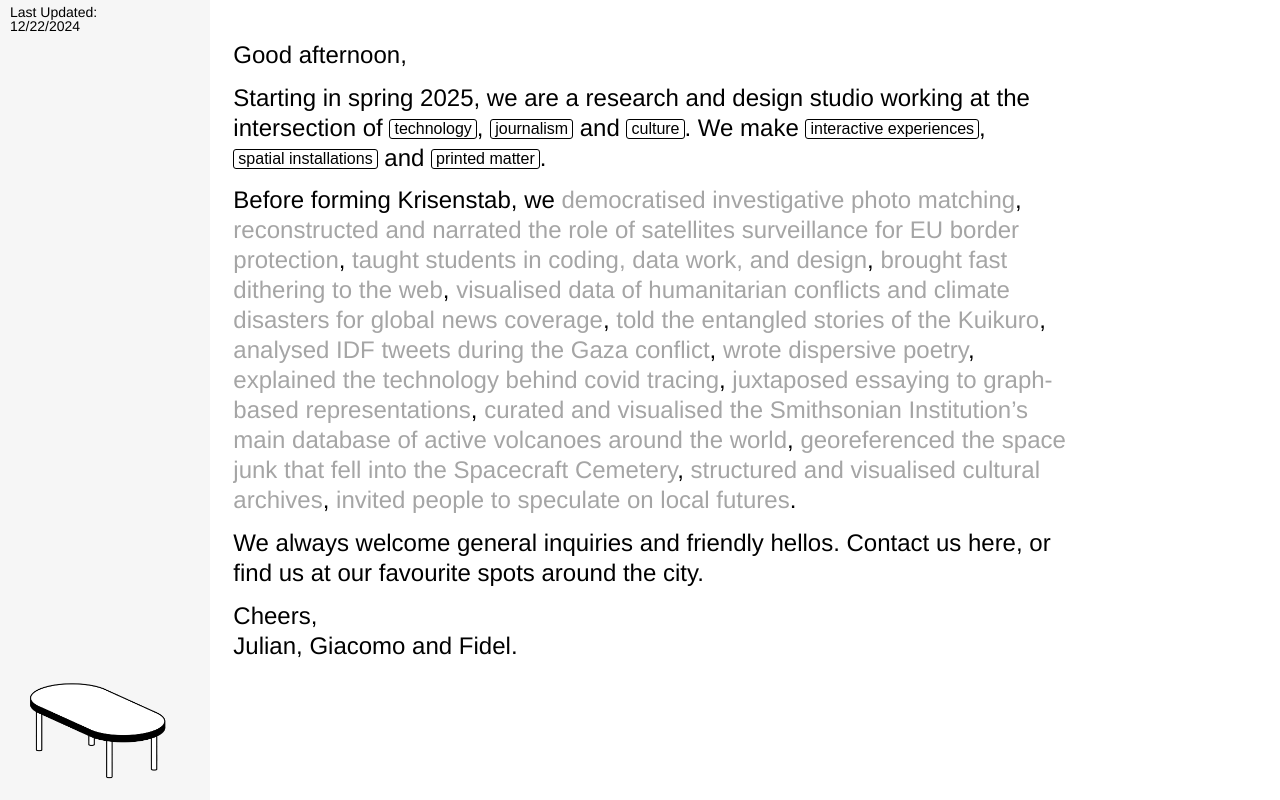
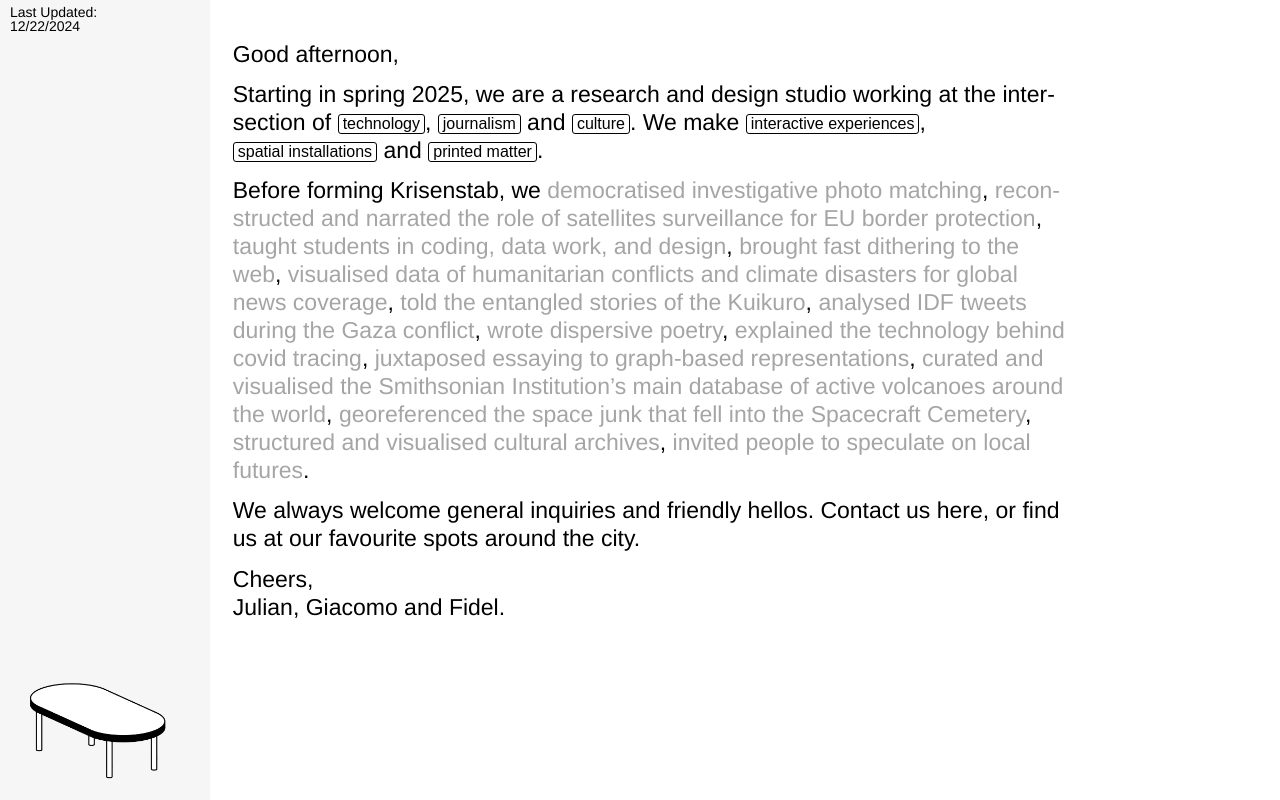
Before and after one commit to thometnanni/krisenstab, a SvelteKit app: page / in a window 1280 px wide. Built offline with nearby package versions, Linux system fonts and the light colour scheme.

Commit message:
geometric

```diff
--- a/src/routes/+layout.svelte
+++ b/src/routes/+layout.svelte
@@ -58,15 +58,16 @@
     }
 
     :global(body) {
-        /* font-family: OurFont, Arial, Helvetica, sans-serif; */
         font-family: Helvetica, Arial, sans-serif;
-        font-size: 24px;
-        line-height: 30px;
+        font-size: 23px;
+        line-height: 28px;
         height: 100vh;
         padding: 0;
         margin: 0;
-        -webkit-font-smoothing: antialiased;
         background-color: white;
+        text-rendering: geometricPrecision;
+
+        hyphens: auto;
     }
 
     article {
@@ -159,13 +160,6 @@
         cursor: pointer;
     }
 
-    @font-face {
-        font-family: "OurFont";
-        src: url("/fonts/Archivo-Regular.woff") format("woff");
-        font-weight: normal;
-        font-style: normal;
-    }
-
     :global(::selection) {
         background-color: var(--color-1);
         color: black;
```
